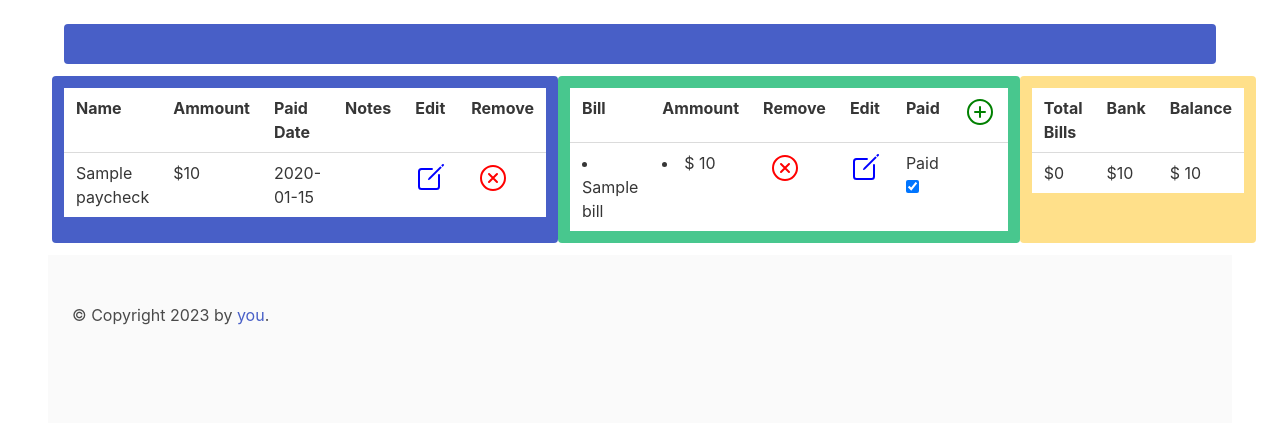
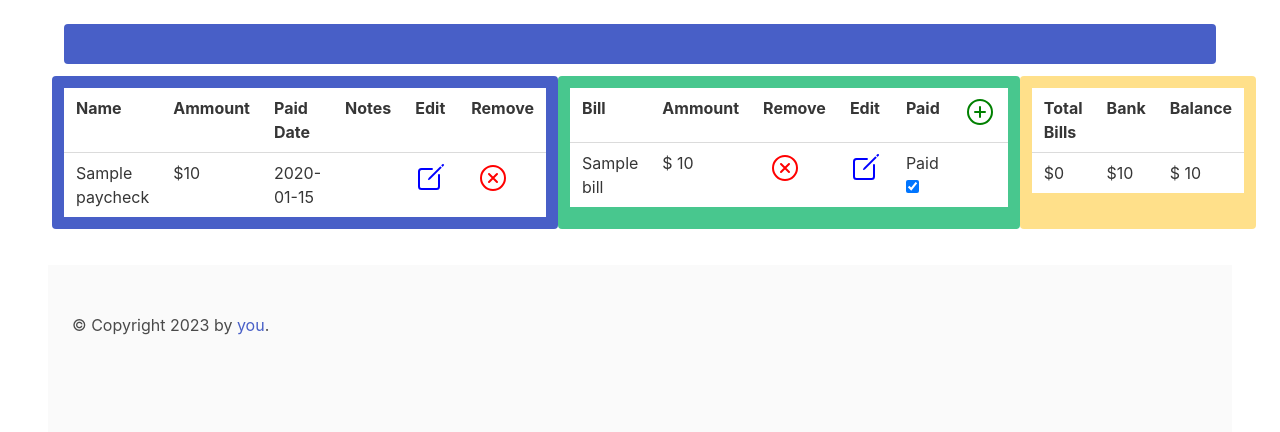
Before and after one commit to ravenstudios/flask_bills, a Flask app: page / in a window 1280 px wide. Shown: the part 100-532 px from the top of the page. Run offline with Flask 3, Linux system fonts and the light colour scheme; tables that the repository leaves empty hold one stand-in row (values such as "Sample post").

```diff
--- a/templates/paycheck/show-paychecks.html
+++ b/templates/paycheck/show-paychecks.html
@@ -53,14 +53,14 @@
         {% for bill in paycheck.bills%}
           <tr>
             <td>
-                <li>
+
                   {{ bill.name }}
-                </li>
+
             </td>
-            <td>
-                <li class="currency">
+            <td class="currency">
+
                   {{ bill.amount }}
-                </li>
+
             </td>
             <td>
                 <!-- <button onclick="myFunction()"><ion-icon size="large" style="color:red;" name="close-circle-outline"></ion-icon></button> -->
@@ -73,15 +73,6 @@
               <a class="fas fa-home" href="/edit-bill-form?_id={{ bill._id }}">
                 <ion-icon size="large" style="color:blue;" name="create-outline"></ion-icon>
               </a>
-
-              <script type="text/javascript">
-                function confirmDelete(href, message){
-                  let c = confirm("Are you sure you want to remove this " +  message + "?");
-                  if(c){
-                    window.location.href = href;
-                  }
-                }
-              </script>
             </td>
             <td>
               <label for="paid-cb">Paid</label>
@@ -125,7 +116,14 @@
 
 
   </div>
-
+  <script type="text/javascript">
+    function confirmDelete(href, message){
+      let c = confirm("Are you sure you want to remove this " +  message + "?");
+      if(c){
+        window.location.href = href;
+      }
+    }
+  </script>
 {% endfor %}
 
 {% endblock %}
```
